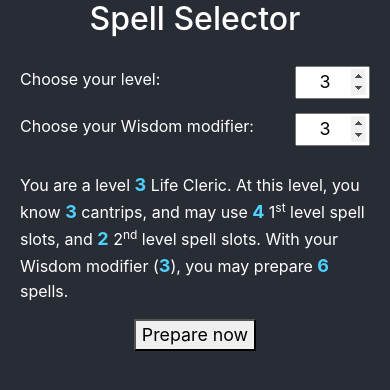
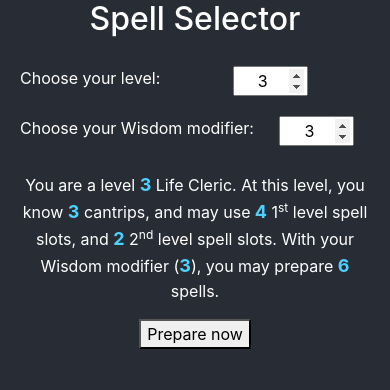
Before and after one commit to ethanvernon/spell_selector, a React (Create React App) app: page / in a window 390 px wide. Shown: the top 390 px of the page. Built offline with nearby package versions, Linux system fonts and the light colour scheme.

Commit message:
Adding responsive...

```diff
--- a/src/App.js
+++ b/src/App.js
@@ -1,14 +1,13 @@
 import React, { Component } from 'react';
 import './App.css';
+import './index.css';
 import {Parent} from './Parent';
 
 class App extends Component {
   render() {
     return (
     	<div className="App">
-      		<body className="App-header">
       			<Parent/>
-      		</body>
       	</div>
     );
   }
--- a/src/LevelChooser.js
+++ b/src/LevelChooser.js
@@ -14,11 +14,14 @@ export class LevelChooser extends Component {
 
 
 	render() {
+		let myClass="row " + this.props.hide;
+
 		return (
-			<div className={this.props.hide} style={{marginTop:20, width:350, marginLeft:'auto', marginRight:'auto'}}>
-				<span style={{fontSize:16, marginRight:10, textAlign:'left'}}>Choose your level:</span>
+			<div className={myClass} style={{marginTop:20, maxWidth:350, marginLeft:'auto', marginRight:'auto'}}>
+				<div className='col-xs' style={{fontSize:16, marginRight:10, textAlign:'left'}}>Choose your level:</div>
 				<input
-					style={{textAlign:'center', display:'flex', float:'right', width:75}}
+					className='col-xs'
+					style={{textAlign:'center', marginLeft:'auto', marginRight:'auto', width:75}}
 		        	id="clericLevel"
 		        	type="number"
 		        	min="1"
--- a/src/WisModChooser.js
+++ b/src/WisModChooser.js
@@ -14,11 +14,15 @@ export class WisModChooser extends Component {
 
 
 	render() {
+		let myClass="row " + this.props.hide;
+
 		return (
-			<div className={this.props.hide} style={{marginTop:20, width:350, marginLeft:'auto', marginRight:'auto'}}>
-				<span style={{fontSize:16, marginRight:10, textAlign:'left'}}>Choose your Wisdom modifier:</span>
+			<div className={myClass} style={{marginTop:20, maxWidth:350, marginLeft:'auto', marginRight:'auto'}}>
+
+				<div className='col-xs' style={{fontSize:16, marginRight:10, textAlign:'left'}}>Choose your Wisdom modifier:</div>
 				<input
-					style={{textAlign:'center', display:'flex', float:'right', width:75}}
+					className='col-xs'
+					style={{textAlign:'center', marginLeft:'auto', marginRight:'auto', width:75}}
 		        	id="wisMod"
 		        	type="number"
 		        	min="-3"
--- a/src/index.css
+++ b/src/index.css
@@ -6,6 +6,13 @@ body {
     sans-serif;
   -webkit-font-smoothing: antialiased;
   -moz-osx-font-smoothing: grayscale;
+  background-color:#282c34 !important;
+  min-height: 100vh;
+  display: flex;
+  flex-direction: column;
+  align-items: center;
+  font-size: calc(10px + 2vmin);
+  color: white !important;
 }
 
 code {
```
